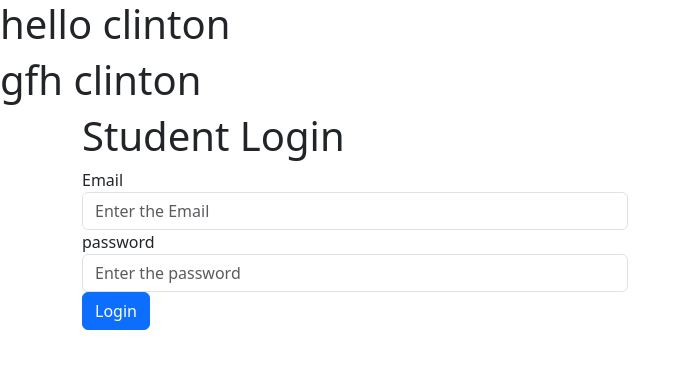
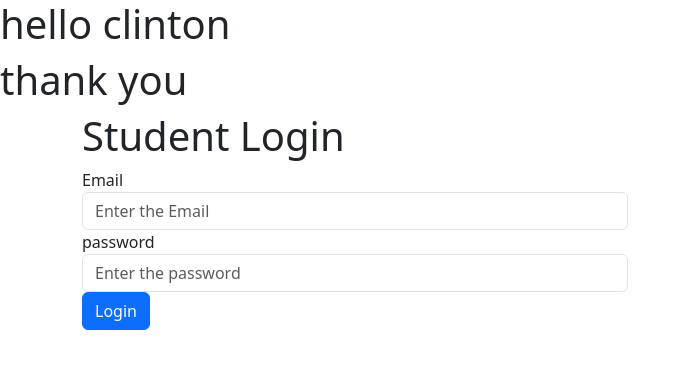
Before and after one commit to clinton-hadrian-devanand/meanFrontend, an Angular app: page / in a window 1280 px wide. Shown: the top 368 px of the page, without its empty margins (0-691 px from the left). Built offline with nearby package versions, Linux system fonts and the light colour scheme.

Commit message:
thank you

```diff
--- a/src/app/app.component.html
+++ b/src/app/app.component.html
@@ -1,3 +1,3 @@
 <h1>hello clinton</h1>
-<h1>gfh clinton</h1>
+<h1>thank you</h1>
 <router-outlet><router-outlet />
```
